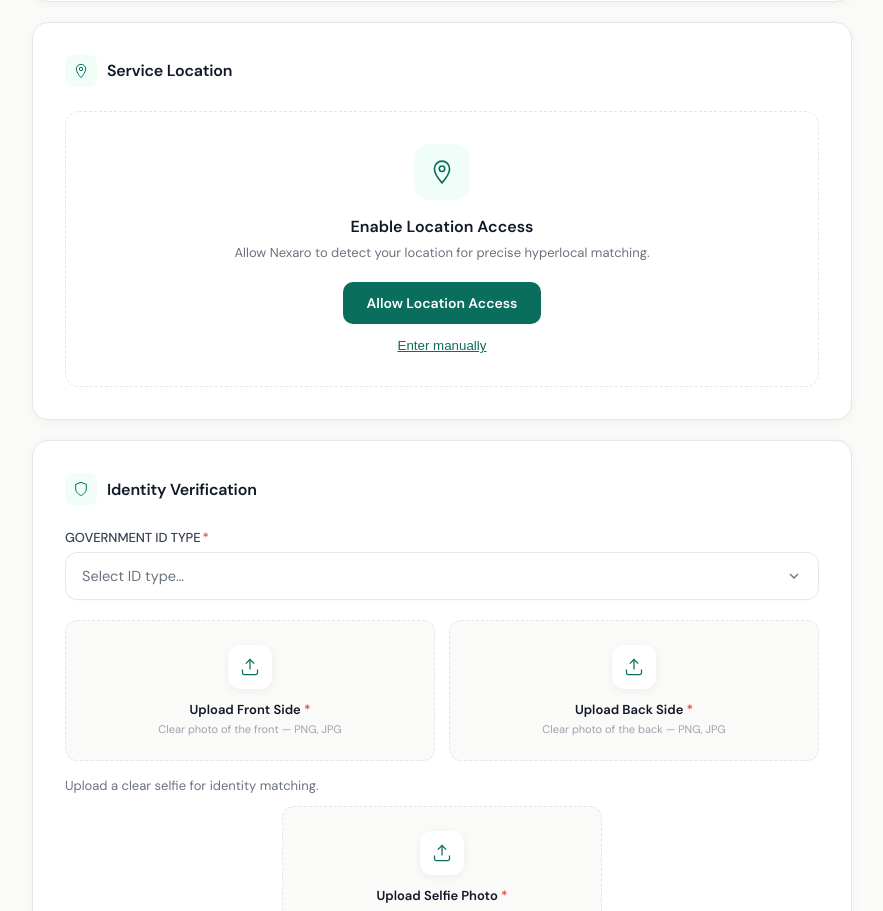
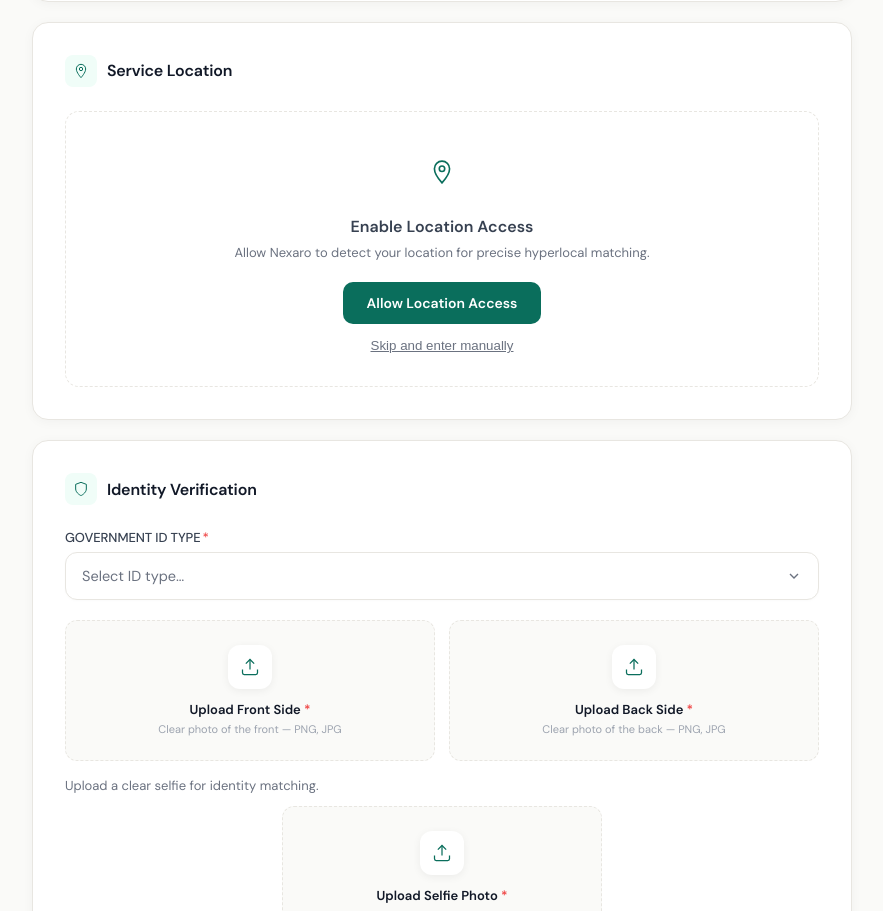
Before and after one commit to venkiteshns/Nexaro, a React (Vite) app in the folder front-end/: page /signup/worker in a window 1280 px wide. Shown: the part 1133-2044 px from the top of the page, without its empty margins (198-1081 px from the left). Built offline with nearby package versions, Linux system fonts and the light colour scheme.

Commit message:
chore: commit active changes

```diff
--- a/front-end/src/pages/WorkerSignupPage/WorkerSignupPage.jsx
+++ b/front-end/src/pages/WorkerSignupPage/WorkerSignupPage.jsx
@@ -7,8 +7,7 @@ import { geocode } from "../../services/geocodeService.js";
 import "./WorkerSignupPage.css";
 import { api } from "../../services/api.js";
 import { useToast } from "../../hooks/useToast.js";
-import LocationAccessModal from "../../components/location/LocationAccessModal/LocationAccessModal.jsx";
-
+import { motion, AnimatePresence } from "framer-motion";
 // ─────────────────────────────────────────────
 // Shared UI Elements
 // ─────────────────────────────────────────────
@@ -271,12 +270,10 @@ export default function WorkerSignupPage() {
 
   const [geoState, setGeoState] = useState("idle");
   const [attempts, setAttempts] = useState(0);
-  const [isLocationModalOpen, setIsLocationModalOpen] = useState(false);
 
   async function requestLocation() {
     if (isInsecureNetworkOrigin()) {
       setGeoState("manual");
-      setIsLocationModalOpen(false);
       return;
     }
     setGeoState("loading");
@@ -291,7 +288,6 @@ export default function WorkerSignupPage() {
       setValue("district", matched || addr.district, { shouldValidate: true });
       setValue("city", addr.city, { shouldValidate: true });
       setGeoState("granted");
-      setIsLocationModalOpen(false);
     } catch (err) {
       const next = attempts + 1;
       setAttempts(next);
@@ -522,37 +518,84 @@ export default function WorkerSignupPage() {
 
         {/* Location Section */}
         <SectionCard icon={<svg width="16" height="16" fill="none" stroke="#0A6E5C" strokeWidth="1.5" viewBox="0 0 24 24"><path d="M12 2C8.13 2 5 5.13 5 9c0 5.25 7 13 7 13s7-7.75 7-13c0-3.87-3.13-7-7-7z" /><circle cx="12" cy="9" r="2.5" /></svg>} title="Service Location">
-          {geoState === "idle" && (
-            <div className="ws-loc-card">
-              <div className="ws-loc-icon">
+          <AnimatePresence mode="wait">
+            {["idle", "loading", "failed"].includes(geoState) && (
+              <motion.div
+                key="loc-request"
+                initial={{ opacity: 0, y: 10 }}
+                animate={{ opacity: 1, y: 0 }}
+                exit={{ opacity: 0, y: -10 }}
+                transition={{ duration: 0.3 }}
+                className="ws-loc-card"
+              >
+                <div className="ws-loc-icon" style={{ borderColor: geoState === "failed" ? "#EF4444" : "#E5E7EB", background: geoState === "failed" ? "#FEF2F2" : "#FFFFFF" }}>
+                  {geoState === "failed" ? (
+                    <svg width="26" height="26" fill="none" stroke="#EF4444" strokeWidth="1.5" viewBox="0 0 24 24"><path d="M12 2C8.13 2 5 5.13 5 9c0 5.25 7 13 7 13s7-7.75 7-13c0-3.87-3.13-7-7-7z" /><circle cx="12" cy="9" r="2.5" /></svg>
+                  ) : (
                     <svg width="26" height="26" fill="none" stroke="#0A6E5C" strokeWidth="1.5" viewBox="0 0 24 24"><path d="M12 2C8.13 2 5 5.13 5 9c0 5.25 7 13 7 13s7-7.75 7-13c0-3.87-3.13-7-7-7z" /><circle cx="12" cy="9" r="2.5" /></svg>
+                  )}
                 </div>
-              <div className="ws-loc-card__title">Enable Location Access</div>
-              <div className="ws-loc-card__sub">Allow Nexaro to detect your location for precise hyperlocal matching.</div>
-              <button type="button" className="ws-loc-btn" onClick={() => setIsLocationModalOpen(true)}>
-                Allow Location Access
+
+                <div className="ws-loc-card__title" style={{ color: geoState === "failed" ? "#EF4444" : "var(--color-text)" }}>
+                  {geoState === "loading" ? "Detecting Location..." :
+                   geoState === "failed" ? "Location Access Failed" :
+                   "Enable Location Access"}
+                </div>
+
+                <div className="ws-loc-card__sub" style={{ color: geoState === "failed" ? "#EF4444" : "var(--color-muted)" }}>
+                  {geoState === "loading" ? "Please wait while we securely determine your location." :
+                   geoState === "failed" ? `Unable to detect your location. ${MAX_GEO_RETRIES - attempts} attempts remaining.` :
+                   "Allow Nexaro to detect your location for precise hyperlocal matching."}
+                </div>
+
+                <button
+                  type="button"
+                  className="ws-loc-btn"
+                  onClick={requestLocation}
+                  disabled={geoState === "loading"}
+                  style={{
+                    background: geoState === "failed" ? "#EF4444" : "var(--color-accent)",
+                    opacity: geoState === "loading" ? 0.7 : 1,
+                    cursor: geoState === "loading" ? "wait" : "pointer"
+                  }}
+                >
+                  {geoState === "loading" ? "Detecting..." : geoState === "failed" ? "Retry Access" : "Allow Location Access"}
                 </button>
+
                 <p style={{ marginTop: 14, fontSize: 12 }}>
-                <button type="button" onClick={() => setGeoState("manual")} style={{ background: "none", border: "none", color: "var(--color-accent)", cursor: "pointer", textDecoration: "underline" }}>
-                  Enter manually
+                  <button
+                    type="button"
+                    onClick={() => setGeoState("manual")}
+                    disabled={geoState === "loading"}
+                    style={{ background: "none", border: "none", color: "var(--color-muted)", cursor: geoState === "loading" ? "wait" : "pointer", textDecoration: "underline" }}
+                  >
+                    Skip and enter manually
                   </button>
                 </p>
+              </motion.div>
+            )}
+
+            {["exhausted", "manual", "granted"].includes(geoState) && (
+              <motion.div
+                key="loc-fields"
+                initial={{ opacity: 0, height: 0 }}
+                animate={{ opacity: 1, height: "auto" }}
+                transition={{ duration: 0.4 }}
+                className="ws-loc-fields"
+                style={{ overflow: 'hidden' }}
+              >
+                {geoState === "granted" && (
+                  <div style={{ marginBottom: 20, padding: 12, background: "#ECFDF5", color: "#065F46", borderRadius: 8, display: "flex", alignItems: "center", gap: 8, fontSize: 14, fontWeight: 500 }}>
+                    <svg width="18" height="18" fill="none" stroke="currentColor" strokeWidth="2" viewBox="0 0 24 24"><path d="M20 6L9 17l-5-5"/></svg>
+                    Location detected successfully. Fields auto-filled.
                   </div>
                 )}
-
-          <LocationAccessModal
-            isOpen={isLocationModalOpen}
-            onClose={() => setIsLocationModalOpen(false)}
-            onAllow={requestLocation}
-            onManual={() => { setGeoState("manual"); setIsLocationModalOpen(false); }}
-            geoState={geoState}
-            attempts={attempts}
-            maxAttempts={MAX_GEO_RETRIES}
-          />
-          {(geoState === "exhausted" || geoState === "manual" || geoState === "granted") && (
-            <div className="ws-loc-fields">
-              {geoState === "granted" && <div style={{ marginBottom: 20, padding: 10, background: "#E6F4F1", color: "#0A6E5C" }}>Location detected — fields auto-filled.</div>}
-              {geoState === "exhausted" && <div style={{ marginBottom: 20, padding: 10, background: "#FEF2F2", color: "#DC2626" }}>Location access failed. Please enter manually.</div>}
+                {geoState === "exhausted" && (
+                  <div style={{ marginBottom: 20, padding: 12, background: "#FEF2F2", color: "#991B1B", borderRadius: 8, display: "flex", alignItems: "center", gap: 8, fontSize: 14, fontWeight: 500 }}>
+                    <svg width="18" height="18" fill="none" stroke="currentColor" strokeWidth="2" viewBox="0 0 24 24"><circle cx="12" cy="12" r="10"/><line x1="12" y1="8" x2="12" y2="12"/><line x1="12" y1="16" x2="12.01" y2="16"/></svg>
+                    Location access failed after multiple attempts. Please enter manually.
+                  </div>
+                )}
                 <div className="ws-grid-2">
                   <div className="ws-field">
                     <label className="ws-label">Country<span style={{ color: "#EF4444" }}>*</span></label>
@@ -582,8 +625,9 @@ export default function WorkerSignupPage() {
                     {errors.serviceArea && <span className="ws-error" style={{ marginTop: 6, display: 'block' }}>⚠ {errors.serviceArea.message}</span>}
                   </div>
                 )}
-            </div>
+              </motion.div>
             )}
+          </AnimatePresence>
         </SectionCard>
 
         {/* Identity Section */}
```
Lines whose indentation alone changed are shown as unchanged.
